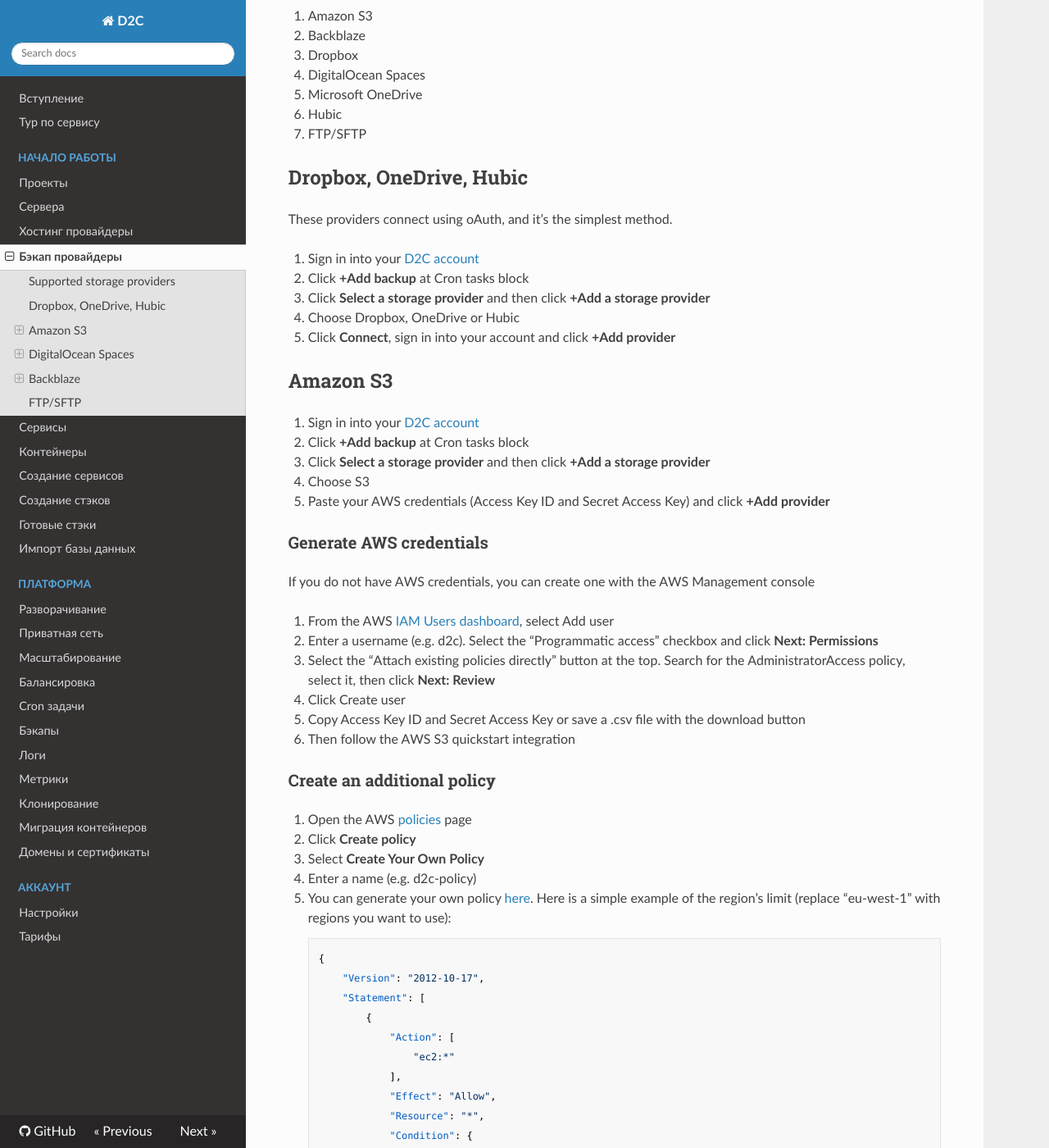
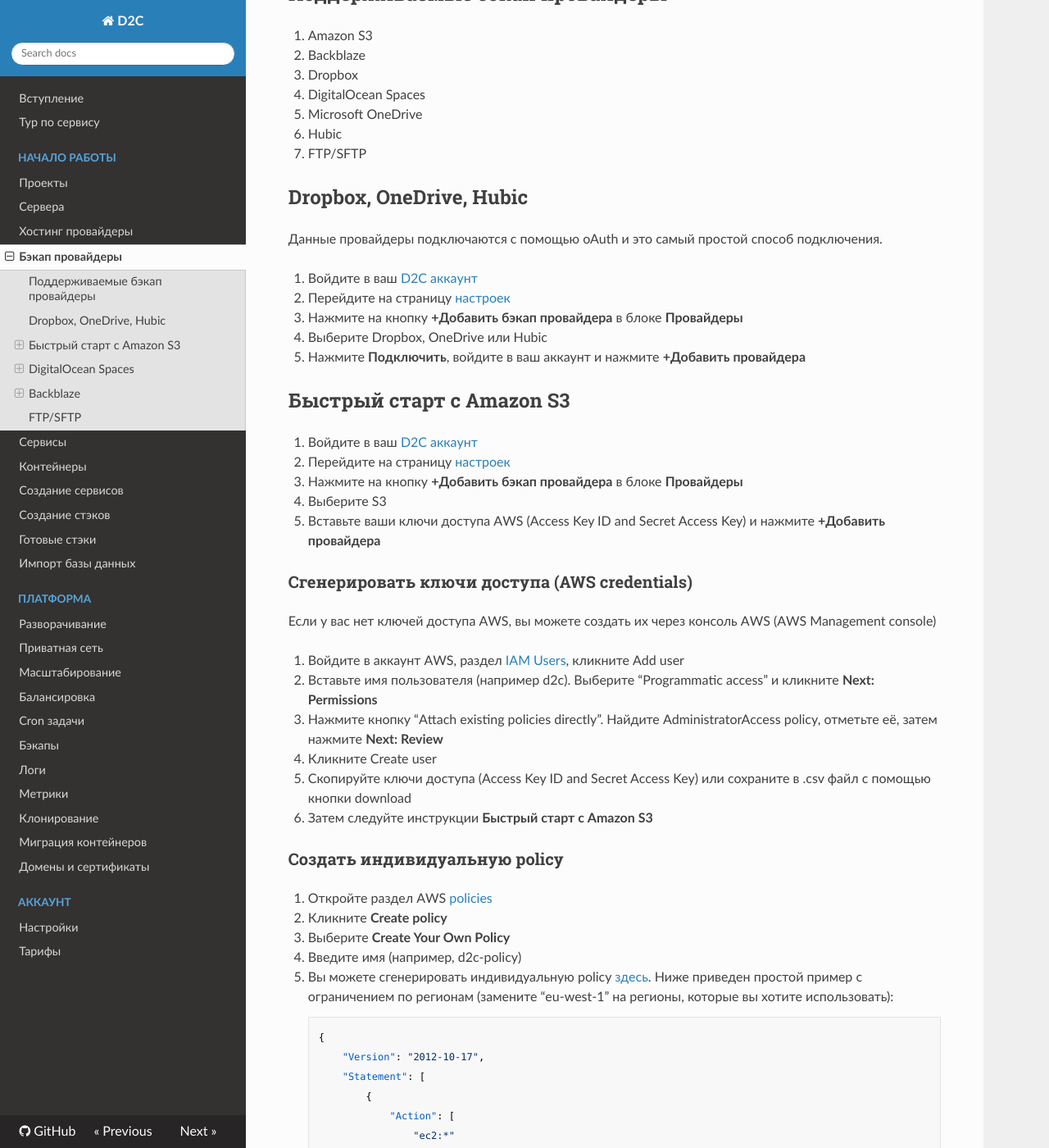
Before and after one commit to d2cio/docs-ru, an MkDocs documentation site: the page built from docs/getting-started/storage-providers.md, in a window 1280 px wide and 1400 px high, scrolled down 256 px. Shown: the whole window at 82% size. Built offline with MkDocs 1.6.1, drawn with Linux system fonts in a browser that asks for light colours; nearby versions of some CDN libraries; old or Windows-style settings are respelled for this version of MkDocs; some of the changed text lies outside the part shown.

Commit message:
tranlate storage providers page

```diff
--- a/docs/getting-started/storage-providers.md
+++ b/docs/getting-started/storage-providers.md
@@ -1,8 +1,8 @@
-# Introduction
+# Вступление
 
-In this page, we describe how to generate credentials of storage providers and use them in D2C.
+На этой странице, мы опишем как генерировать ключи доступа к бэкап провайдерам и как их использовать в D2C.
 
-## Supported storage providers
+## Поддерживаемые бэкап провайдеры
 
 1. Amazon S3
 2. Backblaze
@@ -14,40 +14,40 @@ In this page, we describe how to generate credentials of storage providers and u
 
 ## Dropbox, OneDrive, Hubic
 
-These providers connect using oAuth, and it's the simplest method.
+Данные провайдеры подключаются с помощью oAuth и это самый простой способ подключения.
 
-1. Sign in into your [D2C account](https://panel.d2c.io/account/login)
-2. Click **+Add backup** at Cron tasks block
-3. Click **Select a storage provider** and then click **+Add a storage provider**
-4. Choose Dropbox, OneDrive or Hubic
-5. Click **Connect**, sign in into your account and click **+Add provider**
+1. Войдите в ваш [D2C аккаунт](https://panel.d2c.io/account/login)
+2. Перейдите на страницу [настроек](https://panel.d2c.io/settings)
+3. Нажмите на кнопку **+Добавить бэкап провайдера** в блоке **Провайдеры**
+4. Выберите Dropbox, OneDrive или Hubic
+5. Нажмите **Подключить**, войдите в ваш аккаунт и нажмите **+Добавить провайдера**
 
-## Amazon S3
+## Быстрый старт с Amazon S3
 
-1. Sign in into your [D2C account](https://panel.d2c.io/account/login)
-2. Click **+Add backup** at Cron tasks block
-3. Click **Select a storage provider** and then click **+Add a storage provider**
-4. Choose S3
-5. Paste your AWS credentials (Access Key ID and Secret Access Key) and click **+Add provider**
+1. Войдите в ваш [D2C аккаунт](https://panel.d2c.io/account/login)
+2. Перейдите на страницу [настроек](https://panel.d2c.io/settings)
+3. Нажмите на кнопку **+Добавить бэкап провайдера** в блоке **Провайдеры**
+4. Выберите S3
+5. Вставьте ваши ключи доступа AWS (Access Key ID and Secret Access Key) и нажмите **+Добавить провайдера**
 
-### Generate AWS credentials
+### Сгенерировать ключи доступа (AWS credentials)
 
-If you do not have AWS credentials, you can create one with the AWS Management console
+Если у вас нет ключей доступа AWS, вы можете создать их через консоль AWS (AWS Management console)
 
-1. From the AWS [IAM Users dashboard](https://console.aws.amazon.com/iam/home?#/users), select Add user
-2. Enter a username (e.g. d2c). Select the “Programmatic access” checkbox and click **Next: Permissions**
-3. Select the "Attach existing policies directly" button at the top. Search for the AdministratorAccess policy, select it, then click **Next: Review**
-4. Click Create user
-5. Copy Access Key ID and Secret Access Key or save a .csv file with the download button
-6. Then follow the AWS S3 quickstart integration
+1. Войдите в аккаунт AWS, раздел [IAM Users](https://console.aws.amazon.com/iam/home?#/users), кликните Add user
+2. Вставьте имя пользователя (например d2c). Выберите “Programmatic access” и кликните **Next: Permissions**
+3. Нажмите кнопку "Attach existing policies directly". Найдите AdministratorAccess policy, отметьте её, затем нажмите **Next: Review**
+4. Кликните Create user
+5. Скопируйте ключи доступа (Access Key ID and Secret Access Key) или сохраните в .csv файл с помощью кнопки download
+6. Затем следуйте инструкции **Быстрый старт с Amazon S3**
 
-### Create an additional policy
+### Создать индивидуальную policy
 
-1. Open the AWS [policies](https://console.aws.amazon.com/iam/home?#/policies) page
-2. Click **Create policy**
-3. Select **Create Your Own Policy**
-4. Enter a name (e.g. d2c-policy)
-5. You can generate your own policy [here](https://awspolicygen.s3.amazonaws.com). Here is a simple example of the region's limit (replace "eu-west-1" with regions you want to use):
+1. Откройте раздел AWS [policies](https://console.aws.amazon.com/iam/home?#/policies)
+2. Кликните **Create policy**
+3. Выберите **Create Your Own Policy**
+4. Введите имя (например, d2c-policy)
+5. Вы можете сгенерировать индивидуальную policy [здесь](https://awspolicygen.s3.amazonaws.com). Ниже приведен простой пример с ограничением по регионам (замените "eu-west-1" на регионы, которые вы хотите использовать):
 
         {
             "Version": "2012-10-17",
@@ -67,51 +67,51 @@ If you do not have AWS credentials, you can create one with the AWS Management c
             ]
         }
 
-6. Click **Create policy**
-7. Now you can [Generate AWS credentials](/getting-started/cloud-providers/#generate-aws-credentials) with your own policy
+6. Кликните **Create policy**
+7. Теперь вы можете [сгенерировать ключи доступа AWS](/getting-started/cloud-providers/#generate-aws-credentials) с вашей собственной policy
 
 ## DigitalOcean Spaces
 
-### DigitalOcean Spaces QuickStart integration
+### Быстрая интеграция с DigitalOcean Spaces
 
-1. Sign in into your [D2C account](https://panel.d2c.io/account/login)
-2. Click **+Add backup** at Cron tasks block
-3. Click **Select a storage provider** and then click **+Add a storage provider**
-4. Choose Digital Ocean Spaces
-5. Paste your Digital Ocean Spaces credentials (Key and Secret) and click **+Add provider**
+1. Войдите в ваш [D2C аккаунт](https://panel.d2c.io/account/login)
+2. Перейдите на страницу [настроек](https://panel.d2c.io/settings)
+3. Нажмите на кнопку **+Добавить бэкап провайдера** в блоке **Провайдеры**
+4. Выберите Digital Ocean Spaces
+5. Вставьте ваши ключи доступа Digital Ocean Spaces (Key and Secret) и нажмите **+Добавить провайдера**
 
-### Authorize D2C to your DigitalOcean Spaces
+### Сгенерировать ключи доступа DigitalOcean Spaces
 
-If you do not have DigitalOcean Spaces credentials, you can create it with the Digital Ocean account
+Если у вас нет ключей доступа DigitalOcean Spaces, вы можете создать их через консоль Digital Ocean
 
-1. Open the [DigitalOcean Spaces](https://cloud.digitalocean.com/spaces) page
-2. Click **Manage Keys** and then **Generate New Key**
-3. Give the key a name and apply it. Copy your Key and Secret
-4. Then follow the Digital Ocean Spaces QuickStart integration
+1. Откройте страницу [DigitalOcean Spaces](https://cloud.digitalocean.com/spaces)
+2. Нажмите на **Manage Keys** и далее на **Generate New Key**
+3. Задайте имя, подтвердите действие и скопируйте ваши ключи (Key и Secret)
+4. Затем следуйте инструкции **Быстрая интеграция с DigitalOcean Spaces**
 
 ## Backblaze
 
-### Backblaze QuickStart integration
+### Быстрая интеграция с Backblaze
 
-1. Sign in into your [D2C account](https://panel.d2c.io/account/login)
-2. Click **+Add backup** at Cron tasks block
-3. Click **Select a storage provider** and then click **+Add a storage provider**
-4. Choose Backblaze
-5. Paste your Backblaze credentials (Account ID and Application Key) and click **+Add provider**
+1. Войдите в ваш [D2C аккаунт](https://panel.d2c.io/account/login)
+2. Перейдите на страницу [настроек](https://panel.d2c.io/settings)
+3. Нажмите на кнопку **+Добавить бэкап провайдера** в блоке **Провайдеры**
+4. Выберите Backblaze
+5. Вставьте ваши ключи доступа (Account ID и Application Key) и нажмите **+Добавить провайдера**
 
-### Create Backbaze credentials
+### Сгенерировать ключи доступа Backbaze
 
-If you do not have Backblaze credentials, you can create it with the Backblaze account
+Если у вас нет ключей доступа Backblaze, вы можете создать их через консоль Backblaze
 
-1. Open the Backblaze [Buckets](https://secure.backblaze.com/b2_buckets.htm) page
-2. Click **Show Account ID and Application Key**
-3. Click **Create Application Key**. Copy Account ID and Application Key
-4. Then follow the Backblaze QuickStart integration
+1. Откройте страницу Backblaze [Buckets](https://secure.backblaze.com/b2_buckets.htm)
+2. Нажмите **Show Account ID and Application Key**
+3. Далее нажмите **Create Application Key**. Скопируйте Account ID и Application Key
+4. Затем следуйте инструкции **Быстрая интеграция с Backblaze**
 
 ## FTP/SFTP
 
-1. Sign in into your [D2C account](https://panel.d2c.io/account/login)
-2. Click **+Add backup** at Cron tasks block
-3. Click **Select a storage provider** and then click **+Add a storage provider**
-4. Choose FTP or SFTP
-5. Paste your endpoint, port, login and password and click **+Add provider**
+1. Войдите в ваш [D2C аккаунт](https://panel.d2c.io/account/login)
+2. Перейдите на страницу [настроек](https://panel.d2c.io/settings)
+3. Нажмите на кнопку **+Добавить бэкап провайдера** в блоке **Провайдеры**
+4. Выберите FTP или SFTP
+5. Вставьте endpoint, порт, логин и пароль и нажмите **+Добавить провайдера**
```
